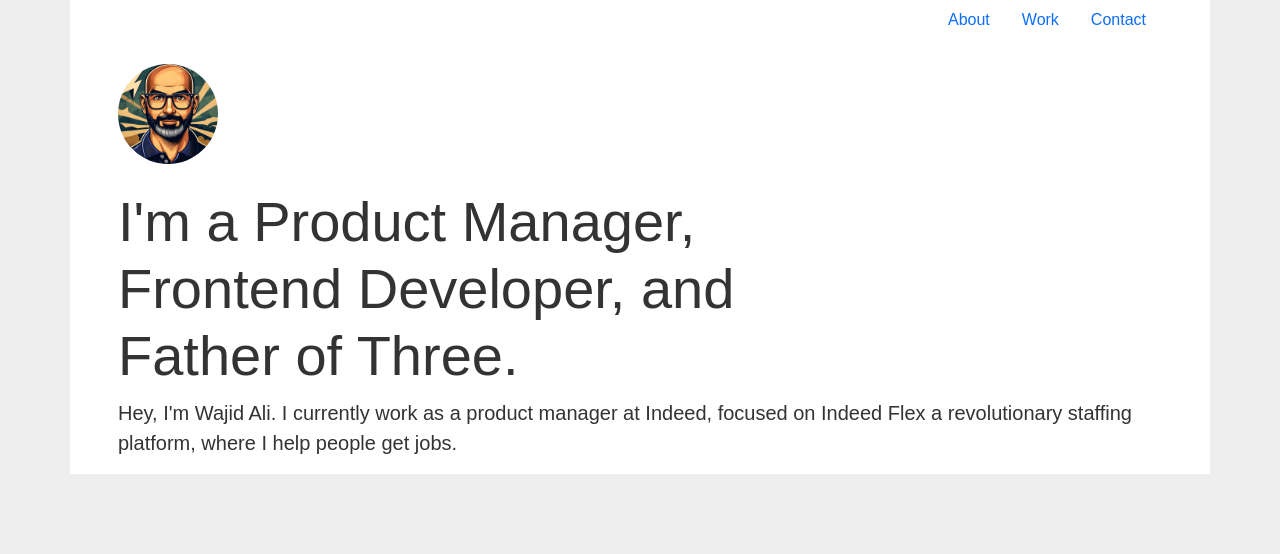
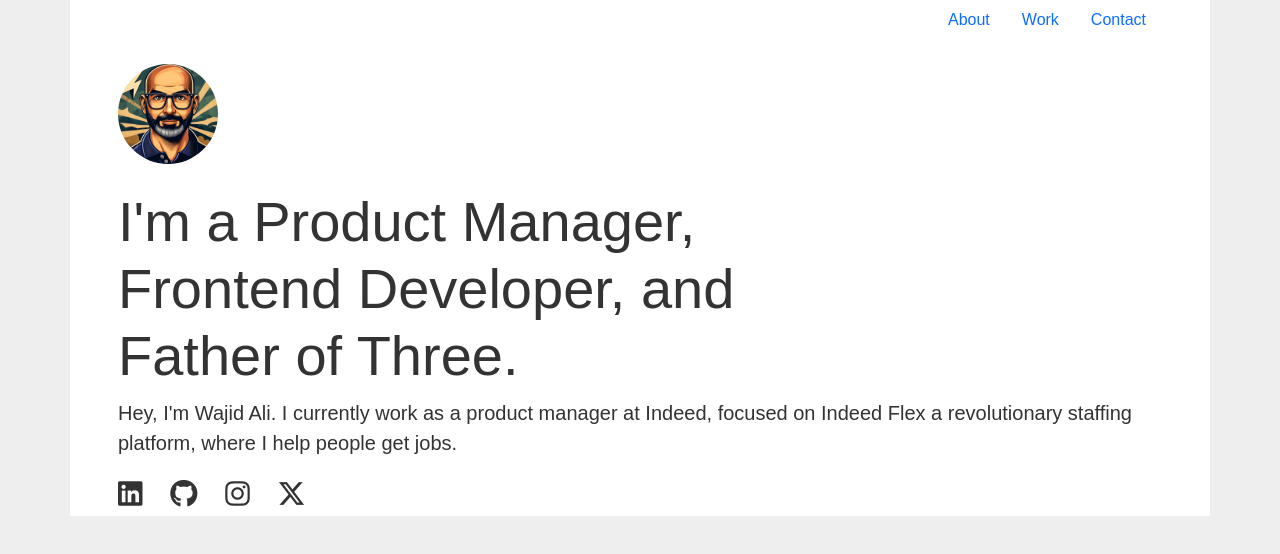
Before and after one commit to wplusali/bootstrap-portfolio-wplusali, a plain HTML site: page index.html in a window 1280 px wide. Drawn offline with nearby package versions, Linux system fonts and the light colour scheme.

Commit message:
Add Social Icons

```diff
--- a/css/style.css
+++ b/css/style.css
@@ -40,3 +40,14 @@ body {
     height: 100%;
     object-fit: cover;
   }
+
+  .about-social a {
+    margin: 0 20px 0 0; /* Space out the icons */
+    color: #333; /* Default icon color */
+    font-size: 28px; /* Icon size */
+    text-decoration: none;
+  }
+
+  .about-social a:hover {
+    color: #007bff; /* Color change on hover */
+  }
--- a/index.html
+++ b/index.html
@@ -47,11 +47,26 @@
                             I currently work as a product manager at Indeed, focused on Indeed Flex a revolutionary staffing platform,
                             where I help people get jobs.</p>
                       </div>
+                      <div class="about-social">
+                        <a href="https://www.linkedin.com/in/wplusali" target="_blank" aria-label="LinkedIn">
+                            <i class="fab fa-linkedin"></i>
+                        </a>
+                        <a href="https://www.github.com/wplusali" target="_blank" aria-label="GitHub">
+                            <i class="fab fa-github"></i>
+                        </a>
+                        <a href="https://www.instagram.com/wplusali" target="_blank" aria-label="Instagram">
+                            <i class="fab fa-instagram"></i>
+                        </a>
+                        <a href="https://www.twitter.com/wplusali" target="_blank" aria-label="Twitter">
+                            <i class="fab fa-x-twitter"></i>
+                        </a>
+                    </div>
                 </div>
             </div>
         </section>
         <!-- Add JavaScript Here -->
         <script src="https://cdn.jsdelivr.net/npm/bootstrap@5.3.2/dist/js/bootstrap.bundle.min.js"></script>
         <script src="https://cdn.jsdelivr.net/npm/@popperjs/core@2.11.8/dist/umd/popper.min.js"></script>
+        <script src="https://kit.fontawesome.com/2133b4ae96.js" crossorigin="anonymous"></script>
     </body>
 </html>
```
